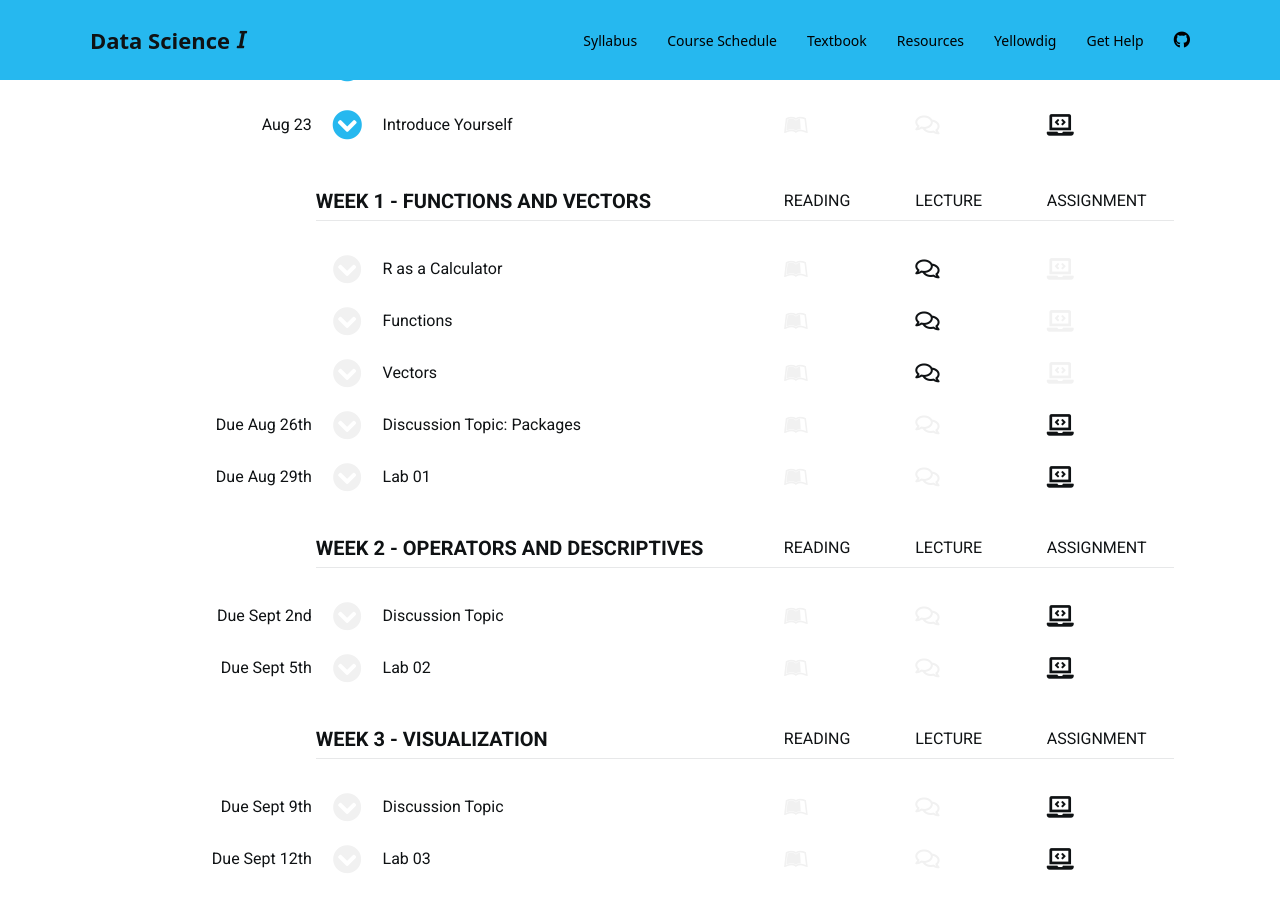
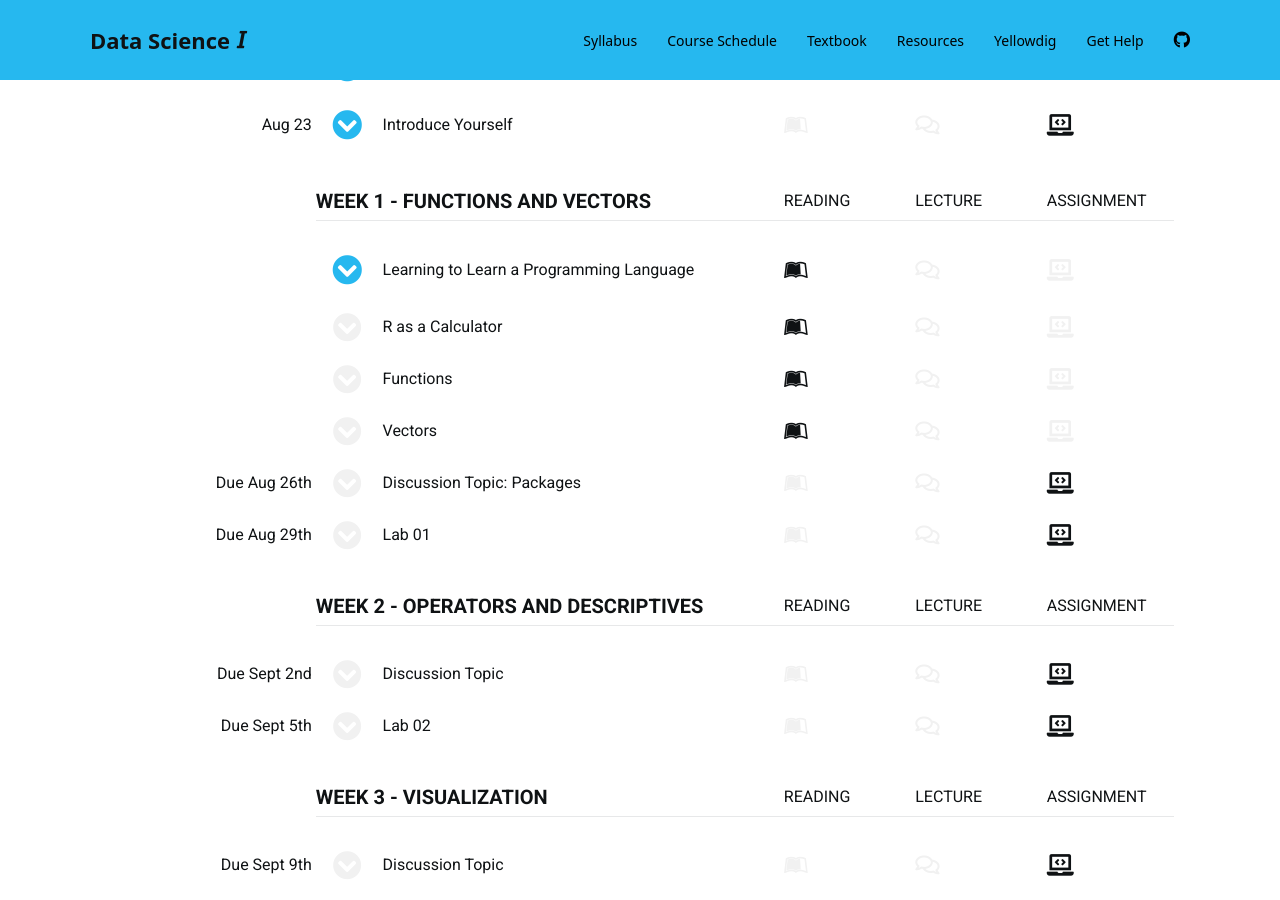
Before and after one commit to DS4PS/cpp-526-fall-2019, a Jekyll site: the page built from schedule.md, in a window 1280 px wide and 900 px high, scrolled down 384 px. Built offline with Jekyll 4.4.1, drawn with Linux system fonts in a browser that asks for light colours; nearby versions of some CDN libraries; a style sheet for code colours, icons or effects is not loaded.

Commit message:
Update schedule.md

```diff
--- a/schedule.md
+++ b/schedule.md
@@ -78,7 +78,7 @@ In this course we cover the foundations of data programming with the R language.
 
 [CH-02 R Studio](http://ds4ps.org/dp4ss-textbook/ch-020-rstudio.html)
 
-[Data-Driven Docs](https://ds4ps.org/docs/)
+[Data-Driven Docs](http://ds4ps.org/dp4ss-textbook/ch-030-data-driven-docs.html)
 
 [A Markdown Guide](http://ds4ps.org/dp4ss-textbook/ch-031-markdown.html)
 
@@ -133,13 +133,17 @@ We will be using a discussion board called YellowDig for this course. Introduce
 
 ** Week 1 - Functions and Vectors
 
-*** { @unit = "", @title = "R as a Calculator", @lecture  }
+*** { @unit = "", @title = "Learning to Learn a Programming Language", @reading, @foldout  }
+
+[Learning to Learn R](http://ds4ps.org/dp4ss-textbook/ch-032-learning_r.html)
+
+*** { @unit = "", @title = "R as a Calculator", @reading  }
 
 
-*** { @unit = "", @title = "Functions", @lecture }
+*** { @unit = "", @title = "Functions", @reading }
 
 
-*** { @unit = "", @title = "Vectors", @lecture  }
+*** { @unit = "", @title = "Vectors", @reading  }
 
 
 *** { @unit = "Due Aug 26th", @title = "Discussion Topic: Packages", @assignment  }
```
